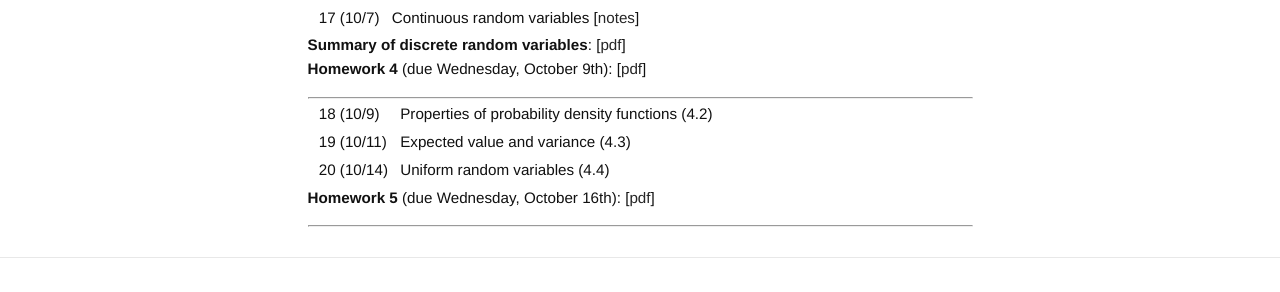
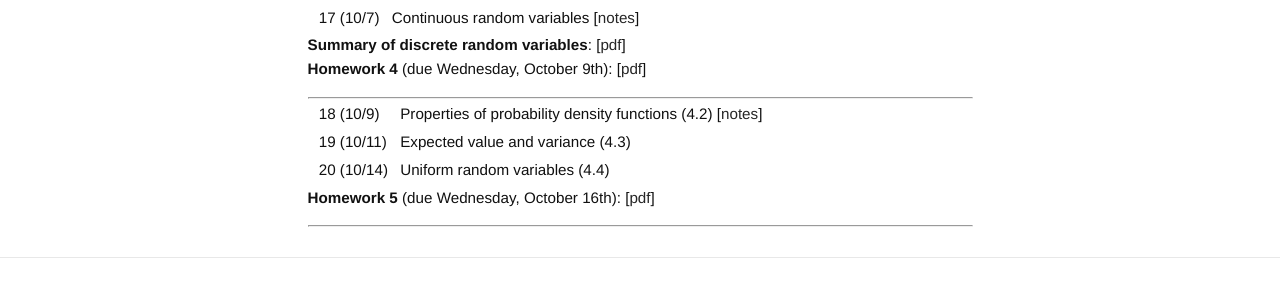
Before and after one commit to ajmolstad/ajmolstad.github.io, a Jekyll site: the page built from F19_STA4321.md, in a window 1280 px wide. Shown: the part 967-1259 px from the top of the page. Built offline with Jekyll 4.4.1, drawn with Linux system fonts in a browser that asks for light colours.

Commit message:
Add notes

```diff
--- a/F19_STA4321.md
+++ b/F19_STA4321.md
@@ -62,7 +62,7 @@ Note that you must be logged into your UFL eLearning account to access course no
 
 ---------------
 
-|| 18 (10/9)  || Properties of probability density functions (4.2) ||
+|| 18 (10/9)  || Properties of probability density functions (4.2) [[notes](https://ufl.instructure.com/courses/382258/files/45889123/download?wrap=1)]||
 || 19 (10/11)  || Expected value and variance (4.3) ||
 || 20 (10/14)  || Uniform random variables (4.4)||
 
```
